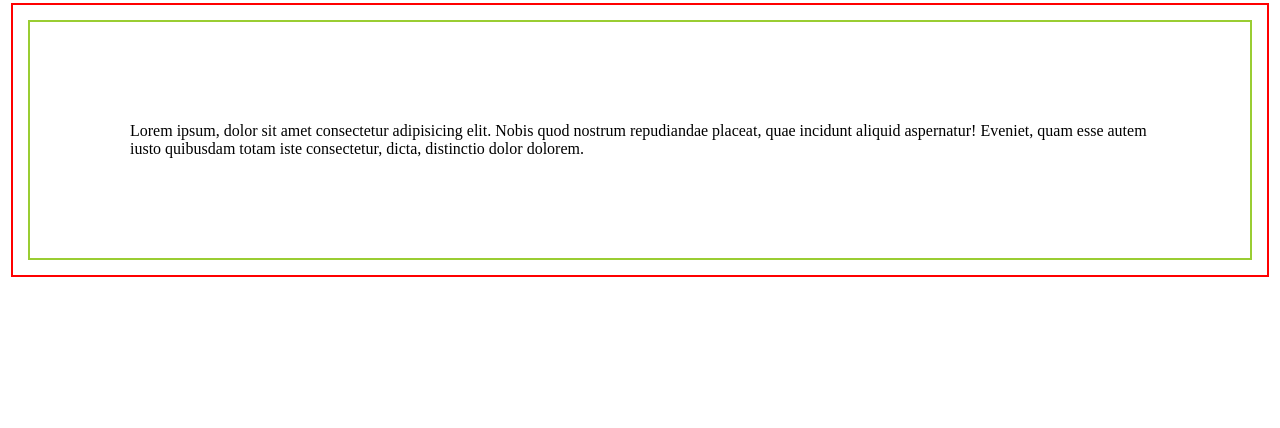
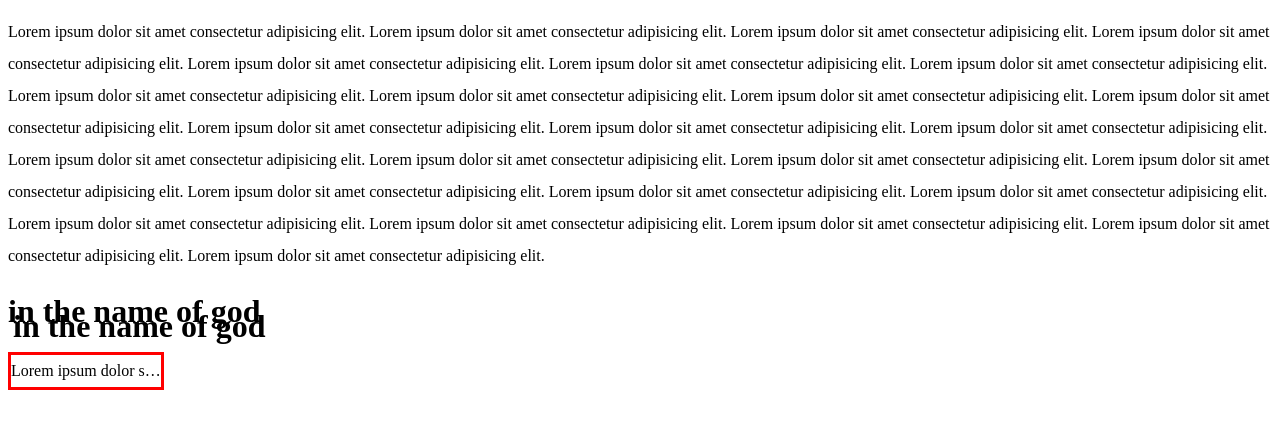
Before and after one commit to ahmadreza-ansari21/my.project, a plain HTML site: page blog.html in a window 1280 px wide. Drawn offline with Linux system fonts and the light colour scheme; files that its build step writes are made by us from their sources.

Commit message:
Add files via upload

```diff
--- a/blog.css
+++ b/blog.css
@@ -1,9 +1,19 @@
 p{
-
-border:2px solid yellowgreen ;
-padding: 100px;
-margin: 20px;
-outline: 2px solid red;
-outline-offset: 15px;
+    /* text-transform: capitalize;
+    text-indent: 30px;
+    letter-spacing: 5px; */
+    line-height: 2;
+    /* word-spacing: 20px; */
 
 }
+h1{
+text-shadow:5px 15px;
+
+}
+.ss{
+width: 150px;
+overflow: hidden;
+text-overflow: ellipsis;
+border: 3px solid red;
+white-space: nowrap;
+}
--- a/blog.html
+++ b/blog.html
@@ -4,19 +4,43 @@
 <head>
     <meta charset="UTF-8">
     <meta name="viewport" content="width=device-width, initial-scale=1.0">
-    <link rel="stylesheet" href="blog.css">
+    <link rel="stylesheet" href="css/blog.css">
     <title>test</title>
 </head>
 
 <body>
 
+    <p>Lorem ipsum dolor sit amet consectetur adipisicing elit.
+        Lorem ipsum dolor sit amet consectetur adipisicing elit.
+        Lorem ipsum dolor sit amet consectetur adipisicing elit.
+        Lorem ipsum dolor sit amet consectetur adipisicing elit.
+        Lorem ipsum dolor sit amet consectetur adipisicing elit.
+        Lorem ipsum dolor sit amet consectetur adipisicing elit.
+        Lorem ipsum dolor sit amet consectetur adipisicing elit.
+        Lorem ipsum dolor sit amet consectetur adipisicing elit.
+        Lorem ipsum dolor sit amet consectetur adipisicing elit.
+        Lorem ipsum dolor sit amet consectetur adipisicing elit.
+        Lorem ipsum dolor sit amet consectetur adipisicing elit.
+        Lorem ipsum dolor sit amet consectetur adipisicing elit.
+        Lorem ipsum dolor sit amet consectetur adipisicing elit.
+        Lorem ipsum dolor sit amet consectetur adipisicing elit.
+        Lorem ipsum dolor sit amet consectetur adipisicing elit.
+        Lorem ipsum dolor sit amet consectetur adipisicing elit.
+        Lorem ipsum dolor sit amet consectetur adipisicing elit.
+        Lorem ipsum dolor sit amet consectetur adipisicing elit.
+        Lorem ipsum dolor sit amet consectetur adipisicing elit.
+        Lorem ipsum dolor sit amet consectetur adipisicing elit.
+        Lorem ipsum dolor sit amet consectetur adipisicing elit.
+        Lorem ipsum dolor sit amet consectetur adipisicing elit.
+        Lorem ipsum dolor sit amet consectetur adipisicing elit.
+        Lorem ipsum dolor sit amet consectetur adipisicing elit.
+        Lorem ipsum dolor sit amet consectetur adipisicing elit.
+        Lorem ipsum dolor sit amet consectetur adipisicing elit.
+    </p>
 
 
-        <p>
-            Lorem ipsum, dolor sit amet consectetur adipisicing elit. Nobis quod nostrum repudiandae placeat, quae
-            incidunt aliquid aspernatur! Eveniet, quam esse autem iusto quibusdam totam iste consectetur, dicta,
-            distinctio dolor dolorem.
-        </p>
+<h1>in the name of god</h1>
+<p class="ss">Lorem ipsum dolor sit amet consectetur adipisicing elit. Dolore, ipsum!</p>
 
 </body>
 
```
